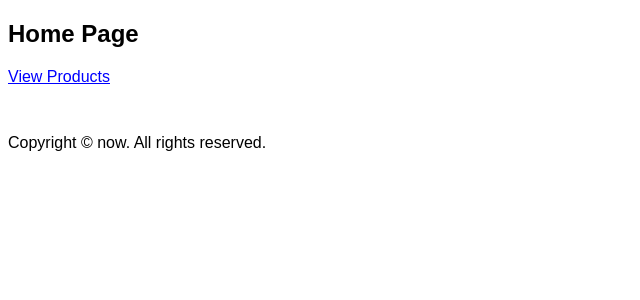
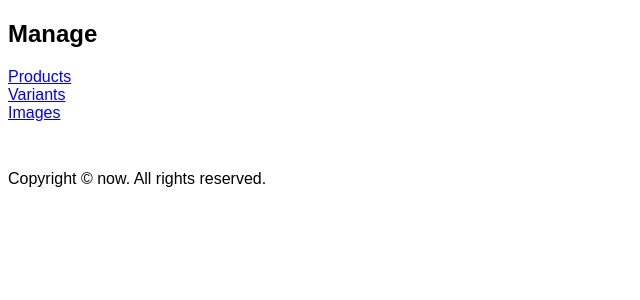
Before and after one commit to VargaAaron-FS/advanced-routing-using-express, a Node server app: template templates/views/home.twig in a window 1280 px wide. Shown: the part 60-360 px from the top of the page, without its empty margins (0-640 px from the left). Run offline with Node 20, Linux system fonts and the light colour scheme; the template is opened without the code that fills it, so the values that code supplies are empty; some libraries are stand-ins or nearby versions.

Commit message:
Setup variants

```diff
--- a/index.js
+++ b/index.js
@@ -3,6 +3,8 @@ const app = express();
 const bodyParser = require("body-parser");
 app.use(bodyParser.urlencoded({ extended: false }));
 const productRouter = require("./routes/Products");
+const variantsRouter = require("./routes/Variants");
+const imagesRouter = require("./routes/Images");
 app.set("view engine", "twig");
 app.set("views", __dirname + "/templates");
 
@@ -11,5 +13,7 @@ app.get("/", (req, res) => {
 });
 
 app.use("/products", productRouter);
+app.use("/variants", variantsRouter);
+app.use("/images", imagesRouter);
 
 app.listen(3000);
--- a/templates/views/home.twig
+++ b/templates/views/home.twig
@@ -1,14 +1,20 @@
 {% extends "layouts/base.twig" %}
+
 {% block main_content %}
-<h2>Home Page</h2>
-<ul style="list-style: none; padding: 0; margin: 0;">
+<h2>Manage</h2>
+<nav>
+    <ul style="list-style: none; padding: 0; margin: 0;">
     <li>
-        <a href="/products" style="color: blue;">View Products</a>
+        <a href="/products" style="color: blue;">Products</a>
+    </li>
+    <li>
+        <a href="/variants" style="color: blue;">Variants</a>
+    </li>
+    <li>
+        <a href="/images" style="color: blue;">Images</a>
     </li>
 </ul>
+</nav>
 {% endblock %}
-{% block scripts %}
-<p>Scripts are loaded!</p>
-<script type="text/javascript"></script>
-{% endblock %}
+
 {% block title %}Home View{% endblock %}
```
